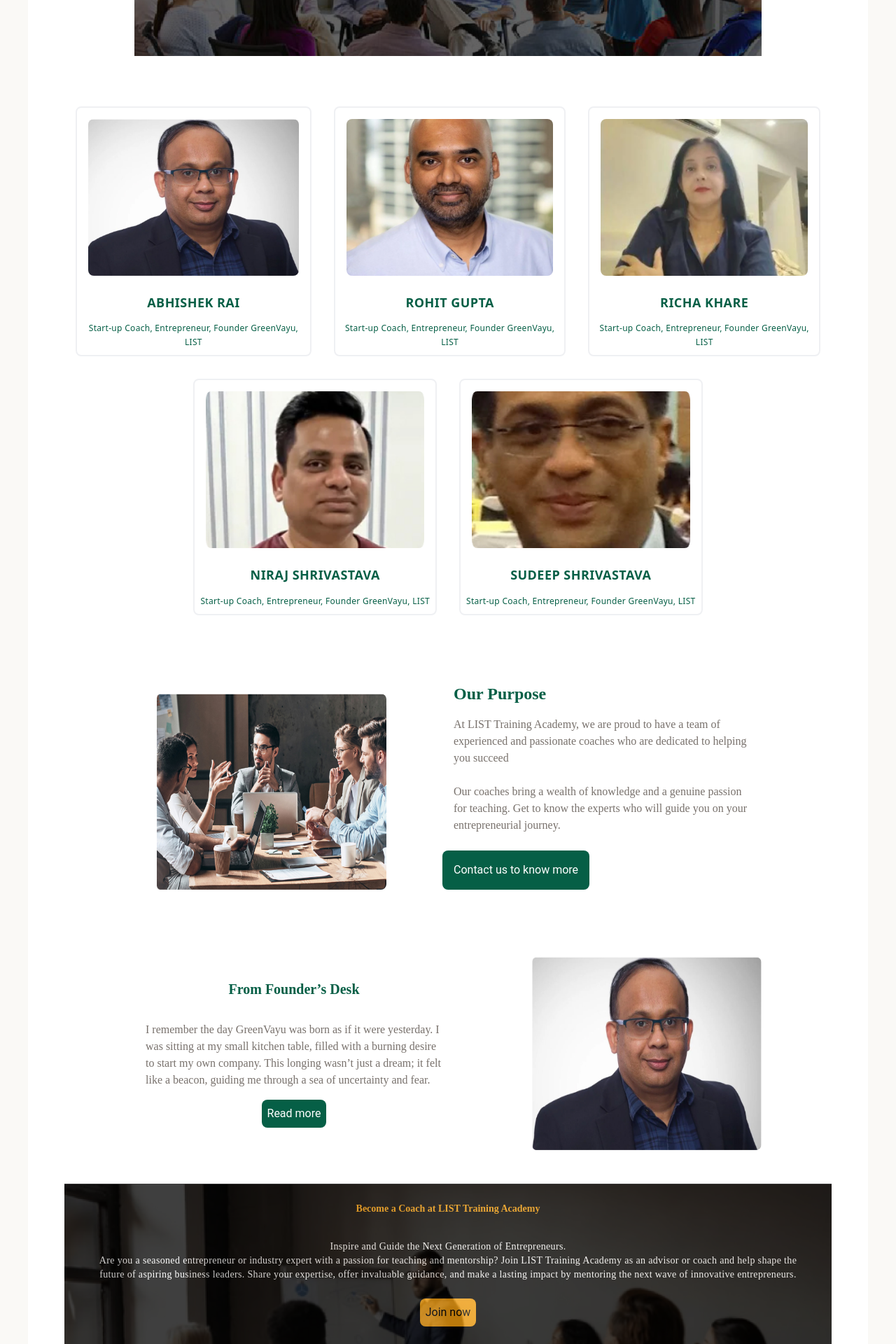
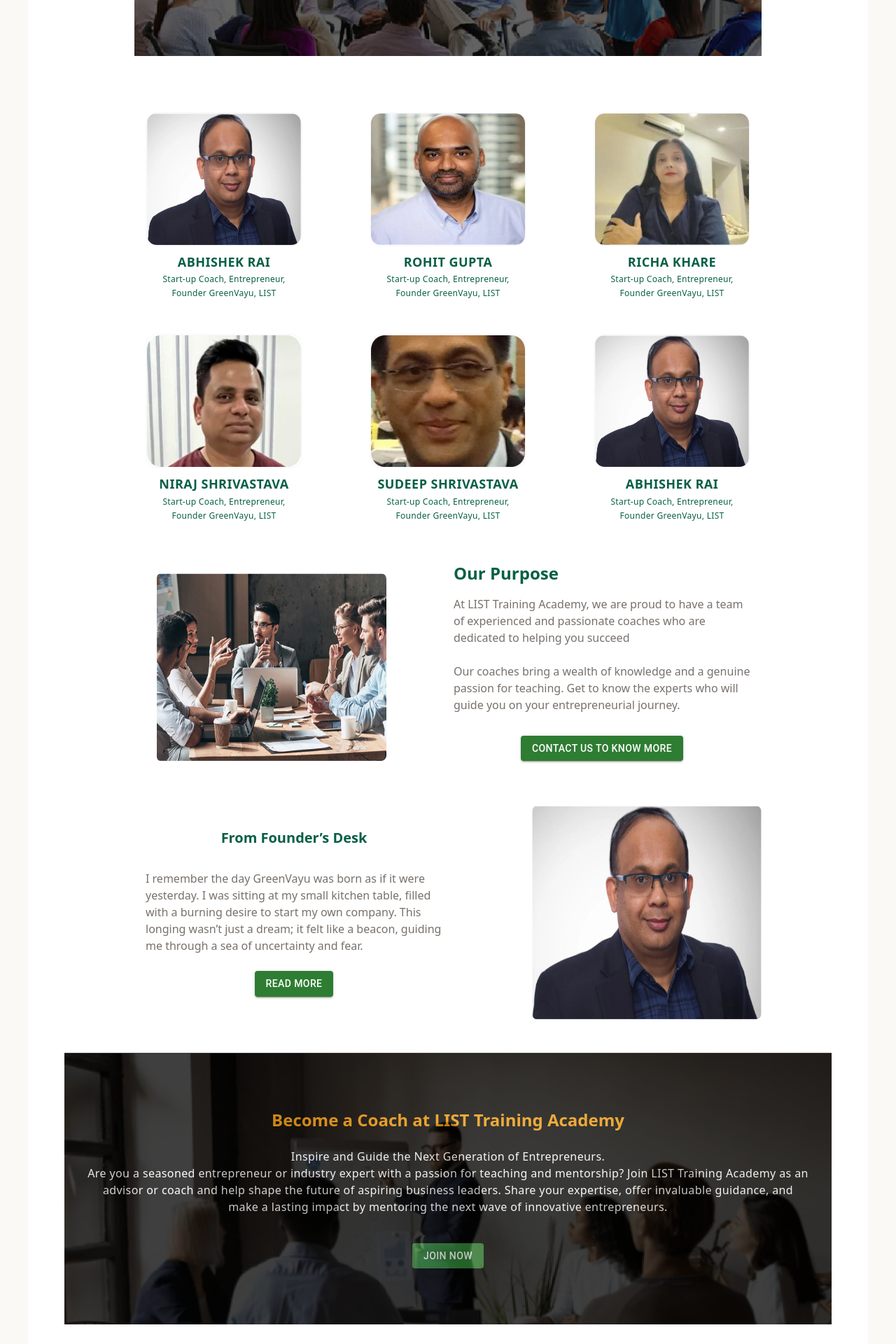
Before and after one commit to GreenVayu/List-startup, a React (Vite) app: page /ourCoaches in a window 1280 px wide. Shown: the part 340-2260 px from the top of the page at 70% size. Built offline with nearby package versions, Linux system fonts and the light colour scheme; the HTML template or start-up script is replaced by a standard one.

Commit message:
coaches all problems shorted

```diff
--- a/src/ourcoaches.tsx
+++ b/src/ourcoaches.tsx
@@ -1,3 +1,5 @@
+import { Button } from "@mui/material";
+
 function Coaches() {
   return (
     <div className="contactsbody">
@@ -5,10 +7,10 @@ function Coaches() {
       <div className="sec1 mt-8 lg:w-[70vw] lg:mx-auto">
         <div className="bg-[url('/ourcoaches/33.jpg')] bg-cover bg-center lg:bg-cover">
           <div className="bg-black opacity-60 pb-12 ">
-            <div className="text-center text-amber-500 text-xl font-semibold font-['Mukta'] leading-[3.75rem] tracking-[0.2rem] pt-8 px-2 lg:text-2xl lg:pt-24 ">
+            <div className="text-center text-amber-500 text-xl font-semibold leading-[3.75rem] tracking-[0.2rem] pt-8 px-2 lg:text-2xl lg:pt-24 ">
               OUR COACHES
             </div>
-            <div className="text-center text-white text-lg font-normal font-['Orienta'] leading-normal tracking-wide py-0 px-8 lg:text-xl lg:pt-6 lg:px-28 lg:mb-12 ">
+            <div className="text-center text-white text-lg font-normal leading-normal tracking-wide py-0 px-8 lg:text-xl lg:pt-6 lg:px-28 lg:mb-12 ">
               Meet Our Professional Coaches who will train, help, and guide you
               step-by-step to launch your Low-Investment Startup in no time.
             </div>
@@ -16,18 +18,20 @@ function Coaches() {
         </div>
       </div>
 
-      <div className="sec2">
-        <div className="lgfirst sm:hidden lg:block mt-14">
-          <div className="first lg:flex">
-            <div className="p-4">
-              <div className="h-full border-2 border-gray-200 border-opacity-60 rounded-lg overflow-hidden">
+      <div className="sec2 mt-20">
+
+        <div className="hidden sm:grid sm:grid-cols-2 lg:grid-cols-3 sm:gap-x-16 lg:gap-x-24 gap-y-10 w-fit mx-auto">
+
+        <div className="w-56 rounded-lg">
+          <div className="w-56 h-48 ">
           <img
-                  className="lg:h-64 w-full object-cover object-center p-4 rounded-3xl"
+                  className="w-full h-full border-2 border-gray-200 border-opacity-20 rounded-2xl"
                   src="/ourcoaches/abhi.jpg"
                   alt="blog"
                 />
+          </div>
           <div className="p-2">
-                  <h1 className="text-emerald-800 text-lg font-semibold leading-relaxed tracking-wide mb-3 text-center">
+                  <h1 className="text-emerald-800 text-lg font-semibold leading-relaxed tracking-wide text-center">
                     ABHISHEK RAI
                   </h1>
                   <p className="font-normal leading-5 tracking-wide text-center text-emerald-800 text-xs">
@@ -35,17 +39,17 @@ function Coaches() {
                   </p>
                 </div>
         </div>
-            </div>
 
-            <div className="p-4">
-              <div className="h-full border-2 border-gray-200 border-opacity-60 rounded-lg overflow-hidden">
+        <div className="w-56 rounded-lg">
+          <div className="w-56 h-48 ">
           <img
-                  className="lg:h-64 w-full object-cover object-center p-4 rounded-3xl"
+                  className="w-full h-full border-2 border-gray-200 border-opacity-20 rounded-2xl"
                   src="/ourcoaches/rohit.png"
                   alt="blog"
                 />
+          </div>
           <div className="p-2">
-                  <h1 className="text-emerald-800 text-lg font-semibold leading-relaxed tracking-wide mb-3 text-center">
+                  <h1 className="text-emerald-800 text-lg font-semibold leading-relaxed tracking-wide text-center">
                   ROHIT GUPTA
                   </h1>
                   <p className="font-normal leading-5 tracking-wide text-center text-emerald-800 text-xs">
@@ -53,17 +57,17 @@ function Coaches() {
                   </p>
                 </div>
         </div>
-            </div>
 
-            <div className="p-4">
-              <div className="h-full border-2 border-gray-200 border-opacity-60 rounded-lg overflow-hidden">
+        <div className="w-56 rounded-lg">
+          <div className="w-56 h-48 ">
           <img
-                  className="lg:h-64 w-full object-cover object-center p-4 rounded-3xl"
+                  className="w-full h-full border-2 border-gray-200 border-opacity-20 rounded-2xl"
                   src="/ourcoaches/richa.png"
                   alt="blog"
                 />
+          </div>
           <div className="p-2">
-                  <h1 className="text-emerald-800 text-lg font-semibold leading-relaxed tracking-wide mb-3 text-center">
+                  <h1 className="text-emerald-800 text-lg font-semibold leading-relaxed tracking-wide text-center">
                   RICHA KHARE
                   </h1>
                   <p className="font-normal leading-5 tracking-wide text-center text-emerald-800 text-xs">
@@ -71,19 +75,17 @@ function Coaches() {
                   </p>
                 </div>
         </div>
-            </div>
-          </div>
 
-          <div className="second lg:flex w-fit mx-auto">
-            <div className="p-4">
-              <div className="h-full border-2 border-gray-200 border-opacity-60 rounded-lg overflow-hidden">
+        <div className="w-56 rounded-lg">
+          <div className="w-56 h-48 ">
           <img
-                  className="lg:h-64 w-full object-cover object-center p-4 rounded-3xl"
+                  className="w-full h-full border-2 border-gray-200 border-opacity-20 rounded-2xl"
                   src="/ourcoaches/niraj.jpg"
                   alt="blog"
                 />
+          </div>
           <div className="p-2">
-                  <h1 className="text-emerald-800 text-lg font-semibold leading-relaxed tracking-wide mb-3 text-center">
+                  <h1 className="text-emerald-800 text-lg font-semibold leading-relaxed tracking-wide text-center">
                   NIRAJ SHRIVASTAVA
                   </h1>
                   <p className="font-normal leading-5 tracking-wide text-center text-emerald-800 text-xs">
@@ -91,17 +93,17 @@ function Coaches() {
                   </p>
                 </div>
         </div>
-            </div>
 
-            <div className="p-4">
-              <div className="h-full border-2 border-gray-200 border-opacity-60 rounded-lg overflow-hidden">
+        <div className="w-56 rounded-lg">
+          <div className="w-56 h-48 ">
           <img
-                  className="lg:h-64 w-full object-cover object-center p-4 rounded-3xl"
+                  className="w-full h-full border-2 border-gray-200 border-opacity-20 rounded-2xl"
                   src="/ourcoaches/sudeep.jpg"
                   alt="blog"
                 />
+          </div>
           <div className="p-2">
-                  <h1 className="text-emerald-800 text-lg font-semibold leading-relaxed tracking-wide mb-3 text-center">
+                  <h1 className="text-emerald-800 text-lg font-semibold leading-relaxed tracking-wide text-center">
                     SUDEEP SHRIVASTAVA
                   </h1>
                   <p className="font-normal leading-5 tracking-wide text-center text-emerald-800 text-xs">
@@ -109,21 +111,17 @@ function Coaches() {
                   </p>
                 </div>
         </div>
-            </div>
-          </div>
-        </div>
 
-        <div className="lgsecond hidden sm:block lg:hidden mt-12">
-          <div className="first flex w-fit mx-auto">
-            <div className="p-4">
-              <div className="sm:h-full border-2 border-gray-200 border-opacity-60 rounded-lg overflow-hidden">
+        <div className="w-56 rounded-lg">
+          <div className="w-56 h-48 ">
           <img
-                  className="sm:h-56 w-full object-cover object-center p-4 rounded-3xl"
+                  className="w-full h-full border-2 border-gray-200 border-opacity-20 rounded-2xl"
                   src="/ourcoaches/abhi.jpg"
                   alt="blog"
                 />
+          </div>
           <div className="p-2">
-                  <h1 className="text-emerald-800 text-xl font-semibold leading-relaxed tracking-wide mb-3 text-center">
+                  <h1 className="text-emerald-800 text-lg font-semibold leading-relaxed tracking-wide text-center">
                     ABHISHEK RAI
                   </h1>
                   <p className="font-normal leading-5 tracking-wide text-center text-emerald-800 text-xs">
@@ -131,17 +129,39 @@ function Coaches() {
                   </p>
                 </div>
         </div>
+
         </div>
 
-            <div className="p-4">
-              <div className="sm:h-full border-2 border-gray-200 border-opacity-60 rounded-lg overflow-hidden">
+        <div className="sm:hidden flex overflow-x-scroll no-scrollbar space-x-4 mt-2 mx-4">
+
+      <div className="w-56 rounded-lg">
+          <div className="w-56 h-48 ">
           <img
-                  className="sm:h-56 w-full object-cover object-center p-4 rounded-3xl"
+                  className="w-full h-full border-2 border-gray-200 border-opacity-20 rounded-2xl"
+                  src="/ourcoaches/abhi.jpg"
+                  alt="blog"
+                />
+          </div>
+          <div className="p-2">
+                  <h1 className="text-emerald-800 text-lg font-semibold leading-relaxed tracking-wide text-center">
+                    ABHISHEK RAI
+                  </h1>
+                  <p className="font-normal leading-5 tracking-wide text-center text-emerald-800 text-xs">
+                    Start-up Coach, Entrepreneur, Founder GreenVayu, LIST
+                  </p>
+                </div>
+        </div>
+
+        <div className="w-56 rounded-lg">
+          <div className="w-56 h-48 ">
+          <img
+                  className="w-full h-full border-2 border-gray-200 border-opacity-20 rounded-2xl"
                   src="/ourcoaches/rohit.png"
                   alt="blog"
                 />
+          </div>
           <div className="p-2">
-                  <h1 className="text-emerald-800 text-xl font-semibold leading-relaxed tracking-wide mb-3 text-center">
+                  <h1 className="text-emerald-800 text-lg font-semibold leading-relaxed tracking-wide text-center">
                   ROHIT GUPTA
                   </h1>
                   <p className="font-normal leading-5 tracking-wide text-center text-emerald-800 text-xs">
@@ -149,20 +169,17 @@ function Coaches() {
                   </p>
                 </div>
         </div>
-            </div>
 
-          </div>
-
-          <div className="second flex w-fit mx-auto">
-            <div className="p-4">
-              <div className="sm:h-full border-2 border-gray-200 border-opacity-60 rounded-lg overflow-hidden">
+        <div className="w-56 rounded-lg">
+          <div className="w-56 h-48 ">
           <img
-                  className="sm:h-56 w-full object-cover object-center p-4 rounded-3xl"
+                  className="w-full h-full border-2 border-gray-200 border-opacity-20 rounded-2xl"
                   src="/ourcoaches/richa.png"
                   alt="blog"
                 />
+          </div>
           <div className="p-2">
-                  <h1 className="text-emerald-800 text-xl font-semibold leading-relaxed tracking-wide mb-3 text-center">
+                  <h1 className="text-emerald-800 text-lg font-semibold leading-relaxed tracking-wide text-center">
                   RICHA KHARE
                   </h1>
                   <p className="font-normal leading-5 tracking-wide text-center text-emerald-800 text-xs">
@@ -170,17 +187,17 @@ function Coaches() {
                   </p>
                 </div>
         </div>
-            </div>
 
-            <div className="p-4">
-              <div className="sm:h-full border-2 border-gray-200 border-opacity-60 rounded-lg overflow-hidden">
+        <div className="w-56 rounded-lg">
+          <div className="w-56 h-48 ">
           <img
-                  className="sm:h-56 w-full object-cover object-center p-4 rounded-3xl"
+                  className="w-full h-full border-2 border-gray-200 border-opacity-20 rounded-2xl"
                   src="/ourcoaches/niraj.jpg"
                   alt="blog"
                 />
+          </div>
           <div className="p-2">
-                  <h1 className="text-emerald-800 text-xl font-semibold leading-relaxed tracking-wide mb-3 text-center">
+                  <h1 className="text-emerald-800 text-lg font-semibold leading-relaxed tracking-wide text-center">
                   NIRAJ SHRIVASTAVA
                   </h1>
                   <p className="font-normal leading-5 tracking-wide text-center text-emerald-800 text-xs">
@@ -188,20 +205,17 @@ function Coaches() {
                   </p>
                 </div>
         </div>
-            </div>
 
-          </div>
-
-          <div className="w-fit mx-auto">
-            <div className="p-4">
-              <div className="sm:h-full border-2 border-gray-200 border-opacity-60 rounded-lg overflow-hidden">
+        <div className="w-56 rounded-lg">
+          <div className="w-56 h-48 ">
           <img
-                  className="sm:h-56 w-full object-cover object-center p-4 rounded-3xl"
+                  className="w-full h-full border-2 border-gray-200 border-opacity-20 rounded-2xl"
                   src="/ourcoaches/sudeep.jpg"
                   alt="blog"
                 />
+          </div>
           <div className="p-2">
-                  <h1 className="text-emerald-800 text-xl font-semibold leading-relaxed tracking-wide mb-3 text-center">
+                  <h1 className="text-emerald-800 text-lg font-semibold leading-relaxed tracking-wide text-center">
                     SUDEEP SHRIVASTAVA
                   </h1>
                   <p className="font-normal leading-5 tracking-wide text-center text-emerald-800 text-xs">
@@ -209,24 +223,43 @@ function Coaches() {
                   </p>
                 </div>
         </div>
+
+        <div className="w-56 rounded-lg">
+          <div className="w-56 h-48 ">
+          <img
+                  className="w-full h-full border-2 border-gray-200 border-opacity-20 rounded-2xl"
+                  src="/ourcoaches/abhi.jpg"
+                  alt="blog"
+                />
           </div>
-
+          <div className="p-2">
+                  <h1 className="text-emerald-800 text-lg font-semibold leading-relaxed tracking-wide text-center">
+                    ABHISHEK RAI
+                  </h1>
+                  <p className="font-normal leading-5 tracking-wide text-center text-emerald-800 text-xs">
+                    Start-up Coach, Entrepreneur, Founder GreenVayu, LIST
+                  </p>
                 </div>
         </div>
 
         </div>
 
+        <div className="sm:hidden text-center mt-6 "><span className="text-emerald-800 mb-4">Swipe to See all</span></div>
 
-      <div className="sec3 mt-16 lg:w-[70vw] lg:mx-auto lg:flex lg:space-x-20">
+      </div>
+
+      <hr className="border-t-2 border-gray-500 my-2 lg:hidden" />
+
+      <div className="sec3 mt-4 sm:mt-8 lg:w-[70vw] lg:mx-auto lg:flex lg:space-x-20">
         <img
           src="/ourcoaches/purpose.jpg"
           className=" hidden w-[28.125vw] rounded-lg pl-8 mt-8 lg:block "
         />
         <div className="pt-4">
-          <div className="text-emerald-800 px-4 text-center text-xl font-semibold font-['Mukta'] lg:text-left lg:text-2xl">
+          <div className="text-emerald-800 px-4 text-center text-xl font-semibold lg:text-left lg:text-2xl">
             Our Purpose{" "}
           </div>
-          <div className="text-stone-500 text-base font-normal font-['Orienta'] py-4 px-4 ">
+          <div className="text-stone-500 text-base font-normal py-4 px-4 ">
             At LIST Training Academy, we are proud to have a team of experienced
             and passionate coaches who are dedicated to helping you succeed
             <br />
@@ -236,23 +269,21 @@ function Coaches() {
             entrepreneurial journey.
           </div>
 
-          <div className="mx-auto mt-2 bg-emerald-800 rounded-lg w-fit lg:mx-0">
-            {" "}
-            <button className="text-white text-base font-normal font-['Roboto'] px-4 py-4">
-              Contact us to know more{" "}
-            </button>
-          </div>
+          <div className="text-center mt-4 "><Button variant="contained" color="success">
+          Contact us to know more
+              </Button></div>
+
         </div>
       </div>
 
       <hr className="border-t-2 border-gray-500 my-4 lg:hidden" />
 
-      <div className="sec4 mt-16 lg:w-[70vw] lg:mx-auto lg:flex lg:space-x-20">
+      <div className="sec4 mt-8 lg:w-[70vw] lg:mx-auto lg:flex lg:space-x-20">
         <div className=" py-8">
-          <div className=" text-emerald-800 text-center text-xl font-semibold font-['Mukta'] lg:pt-8">
+          <div className=" text-emerald-800 text-center text-xl font-semibold lg:pt-8">
             From Founder’s Desk{" "}
           </div>
-          <div className="text-stone-500 text-base font-normal font-['Orienta'] pt-4 px-4 lg:pt-8">
+          <div className="text-stone-500 text-base font-normal pt-4 px-4 lg:pt-8">
             {" "}
             I remember the day GreenVayu was born as if it were yesterday. I was
             sitting at my small kitchen table, filled with a burning desire to
@@ -260,12 +291,10 @@ function Coaches() {
             a beacon, guiding me through a sea of uncertainty and fear.{" "}
           </div>
 
-          <div className="mx-auto bg-emerald-800 rounded-lg w-fit mt-4">
-            {" "}
-            <button className="text-white text-base font-normal font-['Roboto'] px-2 py-2">
-              Read more
-            </button>
-          </div>
+            <div className="text-center mt-6"><Button variant="contained" color="success">
+                Read More
+              </Button></div>
+
         </div>
 
         <img
@@ -277,28 +306,24 @@ function Coaches() {
       <hr className="border-t-2 border-gray-500 my-4 lg:hidden" />
 
       <div className="sec5 mt-12 mb-8 ">
-        <div className="bg-[url('/ourcoaches/image5.jpg')] bg-cover">
-          <div className="bg-black opacity-75 pb-8 h-full ">
-            <div className="text-center text-amber-500 text-sm font-semibold font-['Mukta'] tracking-wides py-4 px-2 leading-10">
-              Become a Coach at LIST Training Academy
-            </div>
-            <div className="text-center text-white text-sm font-normal font-['Orienta'] leading-5 tracking-wide py-2 px-8">
-              Inspire and Guide the Next Generation of Entrepreneurs.
+        <div className="bg-[url('/ourcoaches/image5.jpg')] bg-cover ">
+          <div className="bg-black opacity-75 pb-6 sm:pb-16 h-full ">
+
+            <div className="">
+              <h1 className="text-center text-amber-500 text-sm sm:text-xl font-semibold tracking-wides pt-8 sm:pt-20 px-2 leading-5 lg:text-2xl">Become a Coach at LIST Training Academy</h1>
+              <p className="text-center text-white text-sm font-normal leading-6 tracking-wide sm:py-6 px-4 sm:px-8 lg:text-base mt-6 sm:mt-0">Inspire and Guide the Next Generation of Entrepreneurs.
               <br />
               Are you a seasoned entrepreneur or industry expert with a passion
               for teaching and mentorship? Join LIST Training Academy as an
               advisor or coach and help shape the future of aspiring business
               leaders. Share your expertise, offer invaluable guidance, and make
               a lasting impact by mentoring the next wave of innovative
-              entrepreneurs.
+              entrepreneurs.</p>
+              <div className="text-center my-4"><Button variant="contained" color="success">
+                JOIN NOW
+              </Button></div>
             </div>
 
-            <div className="mx-auto bg-amber-500 rounded-lg w-fit mt-4 ">
-              {" "}
-              <button className="text-black text-base font-normal font-['Roboto'] px-2 py-2">
-                Join now
-              </button>
-            </div>
           </div>
         </div>
       </div>
```
Lines whose indentation alone changed are shown as unchanged.
